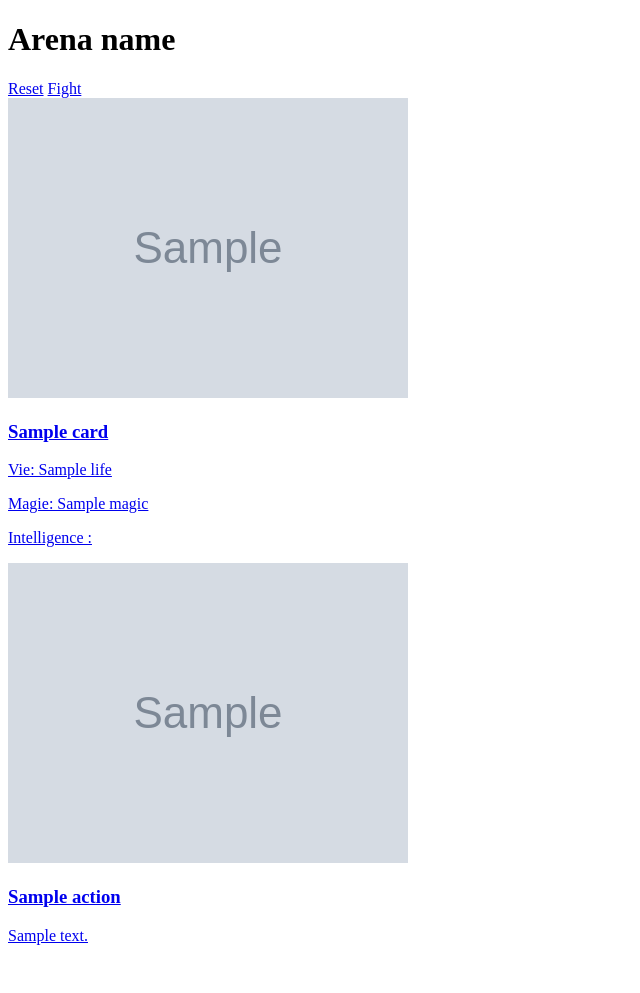
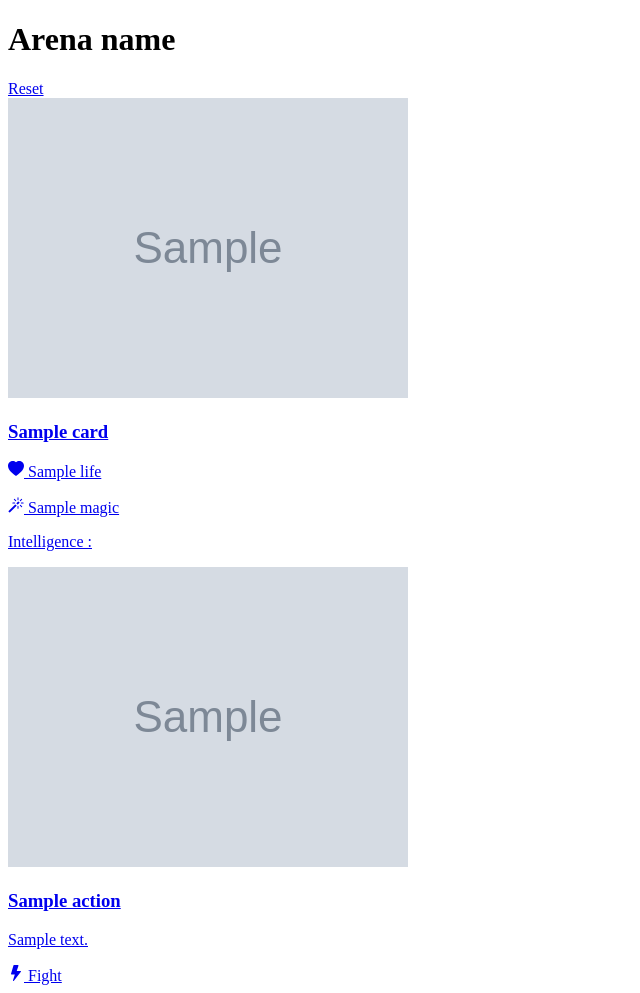
Before and after one commit to sblondeau/hp-card-game, a Symfony app: template templates/fight/index.html.twig in a window 1280 px wide. Shown: the whole page, without its empty margins (0-640 px from the left). Before the commit the page ends 945 px from the top, so only its background shows below. Run offline with Twig, Linux system fonts and the light colour scheme; the template is opened without the code that fills it: most values are stand-ins (such as "Sample title", 1, 10 or a date in 2020); grey boxes marked "Sample" are stand-in pictures; some libraries are stand-ins or nearby versions.

Commit message:
add swup

```diff
--- a/composer.json
+++ b/composer.json
@@ -38,6 +38,7 @@
         "symfony/string": "6.1.*",
         "symfony/translation": "6.1.*",
         "symfony/twig-bundle": "6.1.*",
+        "symfony/ux-swup": "^2.8",
         "symfony/validator": "6.1.*",
         "symfony/web-link": "6.1.*",
         "symfony/webpack-encore-bundle": "^1.16",
--- a/package.json
+++ b/package.json
@@ -4,7 +4,12 @@
         "@babel/preset-env": "^7.16.0",
         "@hotwired/stimulus": "^3.0.0",
         "@popperjs/core": "^2.11.6",
+        "@swup/debug-plugin": "^1.0",
+        "@swup/fade-theme": "^1.0",
+        "@swup/forms-plugin": "^1.0",
+        "@swup/slide-theme": "^1.0",
         "@symfony/stimulus-bridge": "^3.2.0",
+        "@symfony/ux-swup": "file:vendor/symfony/ux-swup/assets",
         "@symfony/webpack-encore": "^4.0.0",
         "bootstrap": "^5.2.3",
         "core-js": "^3.23.0",
@@ -12,6 +17,7 @@
         "regenerator-runtime": "^0.13.9",
         "sass": "^1.57.1",
         "sass-loader": "^13.0.0",
+        "swup": "^2.0",
         "webpack": "^5.74.0",
         "webpack-cli": "^4.10.0",
         "webpack-notifier": "^1.15.0"
--- a/src/Entity/Caracteristic.php
+++ b/src/Entity/Caracteristic.php
@@ -25,7 +25,7 @@ class Caracteristic
     private ?CaracteristicModifier $intelligenceModifier = null;
 
     #[ORM\Column]
-    private ?int $strength = null;
+    private ?int $strength = 0;
 
     #[ORM\OneToOne(cascade: ['persist', 'remove'])]
     private ?CaracteristicModifier $strengthModifier = null;
--- a/templates/base.html.twig
+++ b/templates/base.html.twig
@@ -17,7 +17,7 @@
 			{{ encore_entry_script_tags('app') }}
 		{% endblock %}
 	</head>
-	<body>
+	<body {{ stimulus_controller('symfony/ux-swup/swup') }}>
 		{% block flashes %}
 			{% for label, messages in app.flashes %}
 				{% for message in messages %}
--- a/templates/fight/_card.html.twig
+++ b/templates/fight/_card.html.twig
@@ -1,32 +1,33 @@
 <div class="card
-						    {% if app.session.get('actioner').attacker is not null %}
-						        {% if app.session.get('actioner').attacker == card %}
-						            attacker
-						            {% else %}
-						            not-attacker
-						            {% endif %}
-						    {% endif %}
+	{% if app.session.get('actioner').attacker is not null %}
+		{{ app.session.get('actioner').attacker == card ? 'attacker' : 'not-attacker' }}
+	{% endif %}
 
-						    {{ possibleTargets is defined and card in possibleTargets ? 'targetable' }}">
-	<img src="{{ asset('build/images/cards/' ~ card.image )}}" class="card-img" alt="...">
+	{{ possibleTargets is defined and card in possibleTargets ? 'targetable' }}">
+	<img src="{{ asset('build/images/cards/' ~ card.image )}}" class="card-img" alt="{{ card.name }}">
 	<a href="play/{{ card.identifier }}">
 		<div class="card-img-overlay">
 			<h3 class="card-title">{{ card.name }}</h3>
-			<p class="card-text">Vie:
+			<p class="card-text">
+				<svg xmlns="http://www.w3.org/2000/svg" width="16" height="16" fill="currentColor" class="bi bi-heart-fill" viewbox="0 0 16 16">
+					<path fill-rule="evenodd" d="M8 1.314C12.438-3.248 23.534 4.735 8 15-7.534 4.736 3.562-3.248 8 1.314z"/>
+				</svg>
 				{{ card.life }}</p>
-			<p class="card-text">Magie:
+			<p class="card-text">
+				<svg xmlns="http://www.w3.org/2000/svg" width="16" height="16" fill="currentColor" class="bi bi-magic" viewbox="0 0 16 16">
+					<path d="M9.5 2.672a.5.5 0 1 0 1 0V.843a.5.5 0 0 0-1 0v1.829Zm4.5.035A.5.5 0 0 0 13.293 2L12 3.293a.5.5 0 1 0 .707.707L14 2.707ZM7.293 4A.5.5 0 1 0 8 3.293L6.707 2A.5.5 0 0 0 6 2.707L7.293 4Zm-.621 2.5a.5.5 0 1 0 0-1H4.843a.5.5 0 1 0 0 1h1.829Zm8.485 0a.5.5 0 1 0 0-1h-1.829a.5.5 0 0 0 0 1h1.829ZM13.293 10A.5.5 0 1 0 14 9.293L12.707 8a.5.5 0 1 0-.707.707L13.293 10ZM9.5 11.157a.5.5 0 0 0 1 0V9.328a.5.5 0 0 0-1 0v1.829Zm1.854-5.097a.5.5 0 0 0 0-.706l-.708-.708a.5.5 0 0 0-.707 0L8.646 5.94a.5.5 0 0 0 0 .707l.708.708a.5.5 0 0 0 .707 0l1.293-1.293Zm-3 3a.5.5 0 0 0 0-.706l-.708-.708a.5.5 0 0 0-.707 0L.646 13.94a.5.5 0 0 0 0 .707l.708.708a.5.5 0 0 0 .707 0L8.354 9.06Z"/>
+				</svg>
 				{{ card.magic }}</p>
 			<p class="card-text">Intelligence :
 				{{ card.caracteristic.intelligenceDetails.basic ?? '' }}
 				{% if card.caracteristic.intelligenceDetails.bonus %}
-					(+
+					{{ card.caracteristic.intelligenceDetails.bonus > 0 ? '+' : '-' }}
 					{{ card.caracteristic.intelligenceDetails.bonus }}
-					|
+					<svg xmlns="http://www.w3.org/2000/svg" width="16" height="16" fill="currentColor" class="bi bi-hourglass-split" viewbox="0 0 16 16">
+						<path d="M2.5 15a.5.5 0 1 1 0-1h1v-1a4.5 4.5 0 0 1 2.557-4.06c.29-.139.443-.377.443-.59v-.7c0-.213-.154-.451-.443-.59A4.5 4.5 0 0 1 3.5 3V2h-1a.5.5 0 0 1 0-1h11a.5.5 0 0 1 0 1h-1v1a4.5 4.5 0 0 1-2.557 4.06c-.29.139-.443.377-.443.59v.7c0 .213.154.451.443.59A4.5 4.5 0 0 1 12.5 13v1h1a.5.5 0 0 1 0 1h-11zm2-13v1c0 .537.12 1.045.337 1.5h6.326c.216-.455.337-.963.337-1.5V2h-7zm3 6.35c0 .701-.478 1.236-1.011 1.492A3.5 3.5 0 0 0 4.5 13s.866-1.299 3-1.48V8.35zm1 0v3.17c2.134.181 3 1.48 3 1.48a3.5 3.5 0 0 0-1.989-3.158C8.978 9.586 8.5 9.052 8.5 8.351z"/>
+					</svg>
 					{{ card.caracteristic.intelligenceDetails.duration }}
-					turn
-					)
 				{% endif %}
-
 			</p>
 		</div>
 	</a>
--- a/templates/fight/index.html.twig
+++ b/templates/fight/index.html.twig
@@ -4,11 +4,12 @@
 {% endblock %}
 
 {% block body %}
-	<main class="container-fluid">
+	<header class="d-flex bg-dark text-light align-items-center gap-3">
 		<h1>Arena name</h1>
-		<a class="btn btn-danger position-absolute top-0 end-0 m-3" href="{{ path('reset') }}">Reset</a>
-		<a class="btn btn-secondary" href="play/fight">Fight</a>
+		<a class="btn btn-danger btn-sm" href="{{ path('reset') }}">Reset</a>
+	</header>
 
+	<main id="swup" class="container-fluid d-flex h-100 flex-column justify-content-beetween">
 		{% for player in playerSwitcher.players %}
 			<div class="d-flex justify-content-between m-3 p-3 {{ playerSwitcher.currentPlayer == player ? 'currentPlayer' : 'otherPlayer' }}">
 				<div class="d-flex gap-2">
@@ -19,12 +20,19 @@
 				<div class="d-flex">
 					{% for action in player.actions %}
 						{% include 'fight/_action.html.twig' %}
-
 					{% endfor %}
-
 				</div>
 			</div>
-
+			{% if loop.first %}
+				<div class="d-flex justify-content-center">
+					<a class="btn btn-lg btn-light" href="play/fight">
+						<svg xmlns="http://www.w3.org/2000/svg" width="16" height="16" fill="currentColor" class="bi bi-lightning-fill" viewbox="0 0 16 16">
+							<path d="M5.52.359A.5.5 0 0 1 6 0h4a.5.5 0 0 1 .474.658L8.694 6H12.5a.5.5 0 0 1 .395.807l-7 9a.5.5 0 0 1-.873-.454L6.823 9.5H3.5a.5.5 0 0 1-.48-.641l2.5-8.5z"/>
+						</svg>
+						Fight
+					</a>
+				</div>
+			{% endif %}
 		{% endfor %}
 	</main>
 {% endblock %}
```
Also changed, not shown: assets/controllers.json (+8 -1 lines), assets/styles/app.scss (+7 -0 lines), migrations/Version20230508204218.php (added, +35 -0 lines), 2 other files.
